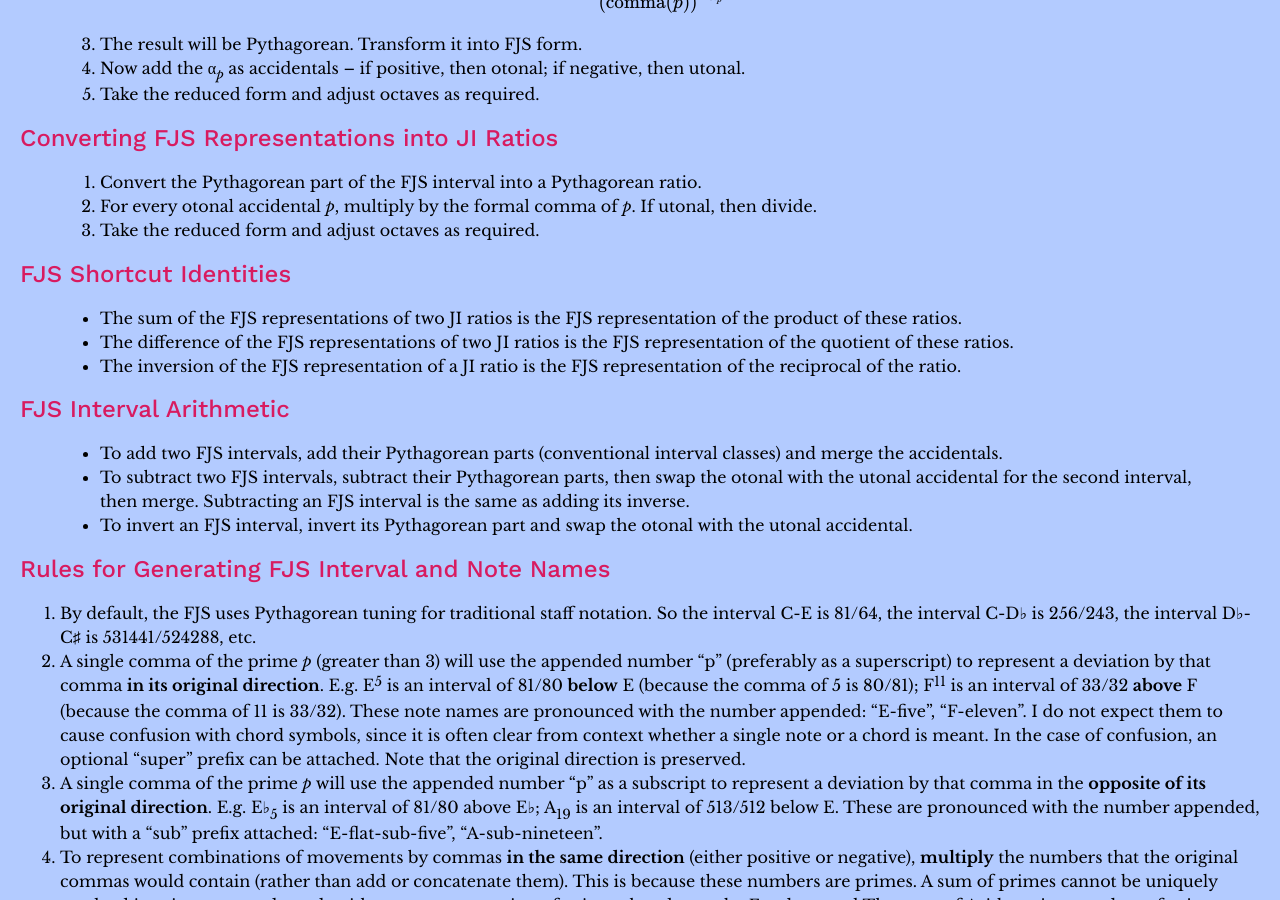
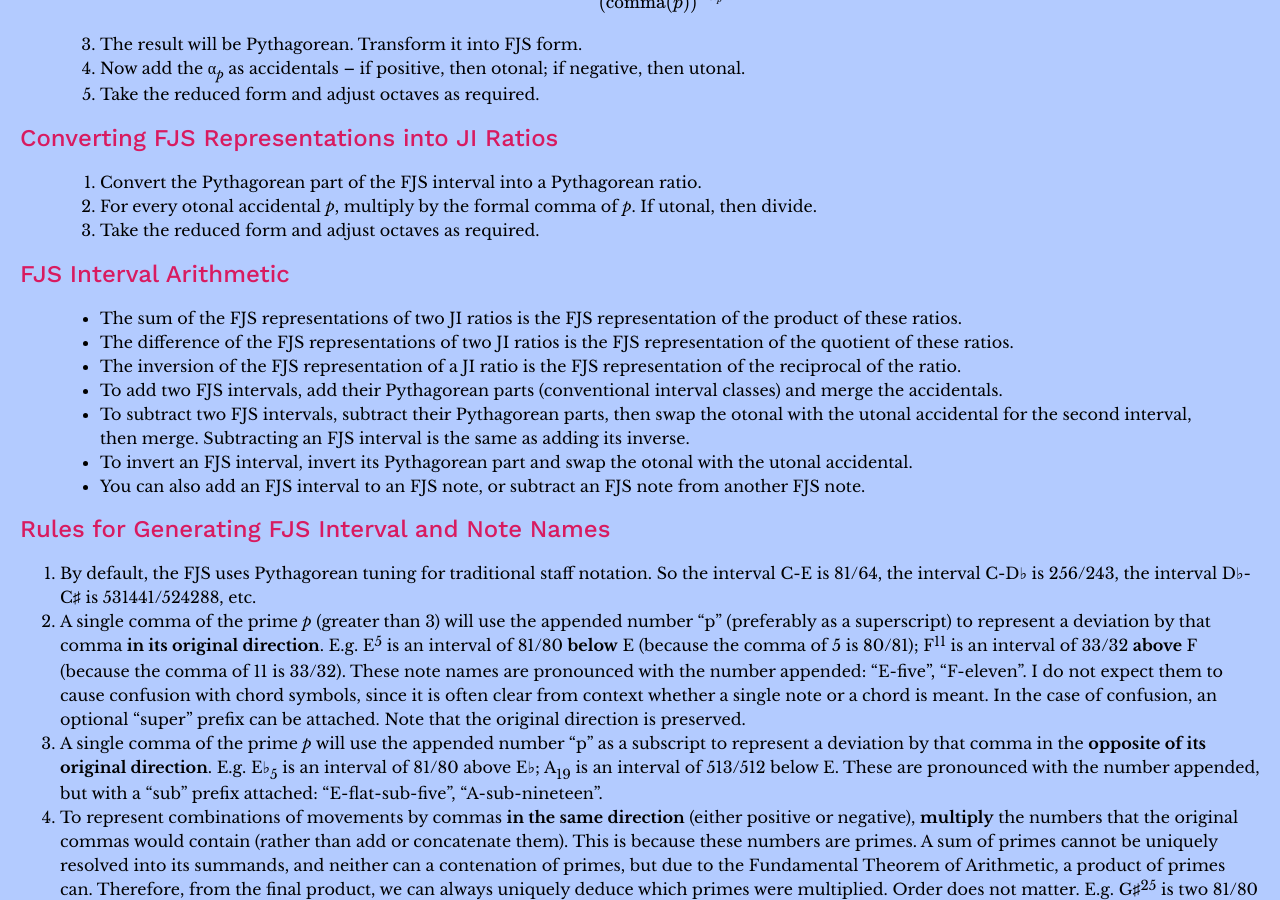
Before and after one commit to misotanni/misotanni.github.io, a Jekyll site: the page built from fjs/en/rules.md, in a window 1280 px wide and 900 px high, scrolled down 726 px. Built offline with Jekyll 4.4.1, drawn with Linux system fonts in a browser that asks for light colours; our own code applies the rules of GitHub Pages for plain Markdown files; formulas are drawn with MathJax 3.

Commit message:
Update rules.md

```diff
--- a/fjs/en/rules.md
+++ b/fjs/en/rules.md
@@ -36,17 +36,15 @@ $$\text{comma} (p)=\frac{\text{red} (p)}{\text{red} (3^g)}$$
 > 2. For every otonal accidental *p*, multiply by the formal comma of *p*. If utonal, then divide.
 > 3. Take the reduced form and adjust octaves as required.
 
-## FJS Shortcut Identities
+## FJS Interval Arithmetic
 
 > - The sum of the FJS representations of two JI ratios is the FJS representation of the product of these ratios.
 > - The difference of the FJS representations of two JI ratios is the FJS representation of the quotient of these ratios.
 > - The inversion of the FJS representation of a JI ratio is the FJS representation of the reciprocal of the ratio.
-
-## FJS Interval Arithmetic
-
 > - To add two FJS intervals, add their Pythagorean parts (conventional interval classes) and merge the accidentals.
 > - To subtract two FJS intervals, subtract their Pythagorean parts, then swap the otonal with the utonal accidental for the second interval, then merge. Subtracting an FJS interval is the same as adding its inverse.
 > - To invert an FJS interval, invert its Pythagorean part and swap the otonal with the utonal accidental.
+> - You can also add an FJS interval to an FJS note, or subtract an FJS note from another FJS note.
 
 ## Rules for Generating FJS Interval and Note Names
 
```
